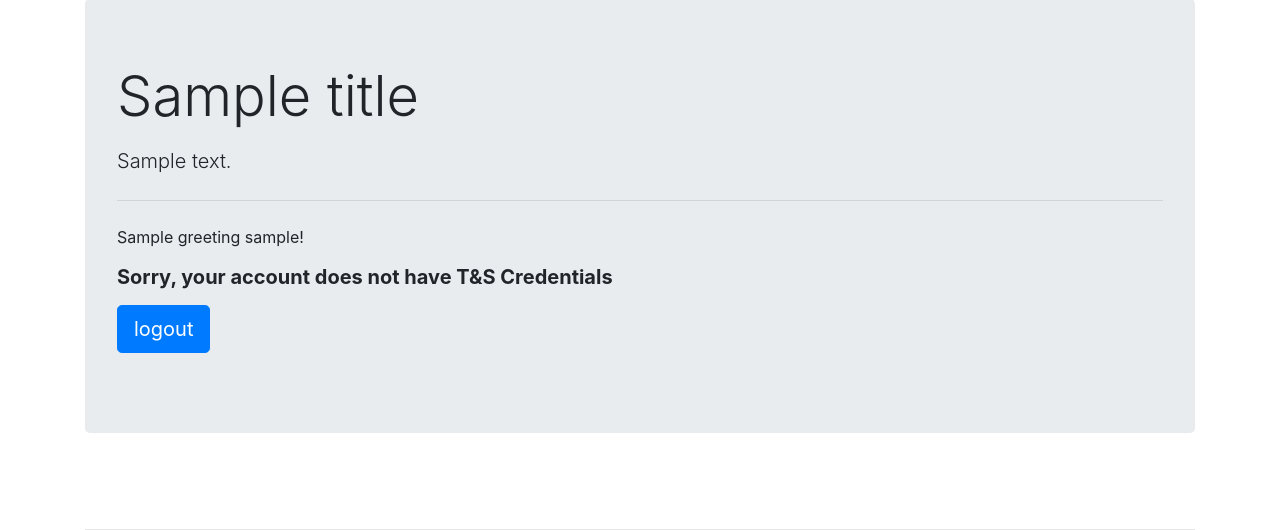
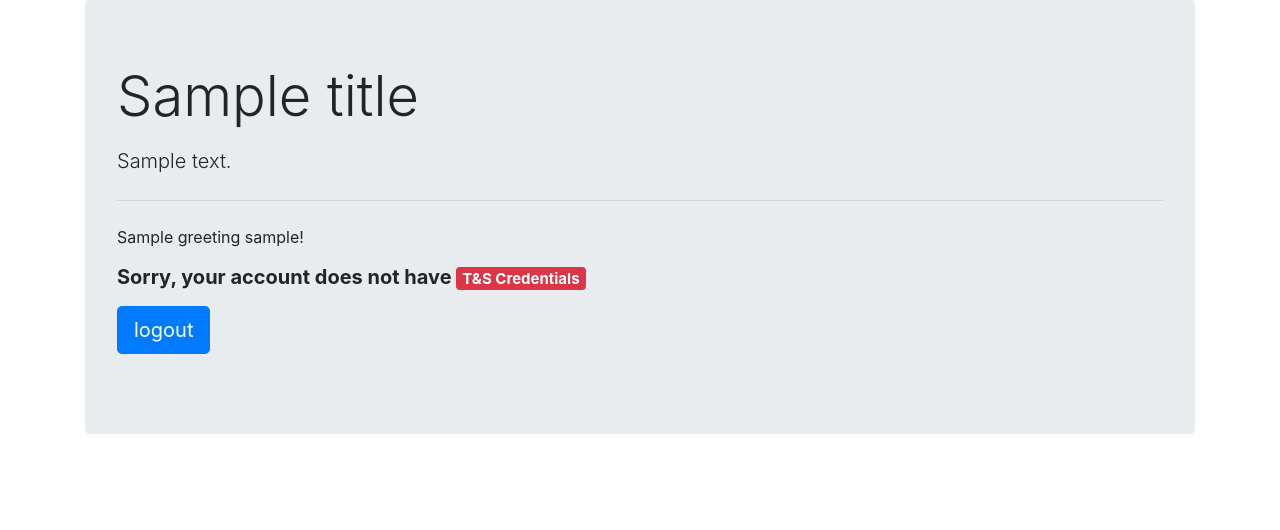
Before and after one commit to samuelguebo/tsbot-nda, a Python web app: template templates/index.html in a window 1280 px wide. Shown: the part 105-635 px from the top of the page. Run offline with Jinja, Linux system fonts and the light colour scheme; the template is opened without the code that fills it: most values are stand-ins (such as "Sample title", 1, 10 or a date in 2020); some libraries are stand-ins or nearby versions.

Commit message:
[IMPR]  Jinja template adjustments

```diff
--- a/templates/index.html
+++ b/templates/index.html
@@ -13,7 +13,7 @@
 				<br>
 				<h5>
 					<strong>Sorry, your account does not have
-						<span class="label label-danger">T&S Credentials</span>
+						<span class="badge badge-danger">T&S Credentials</span>
 					</strong>
 				</h5>
 				{% endif %}
```
